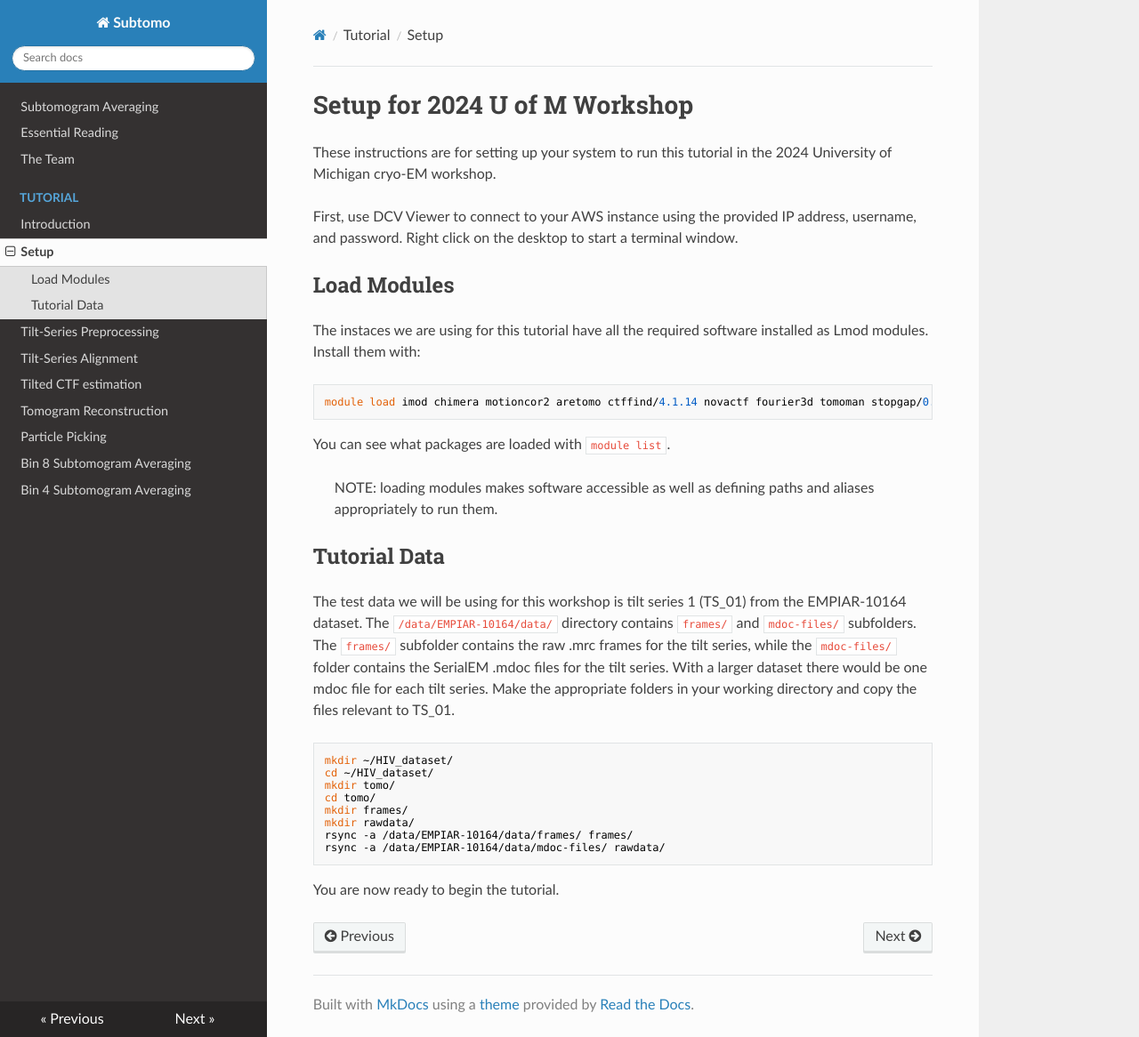
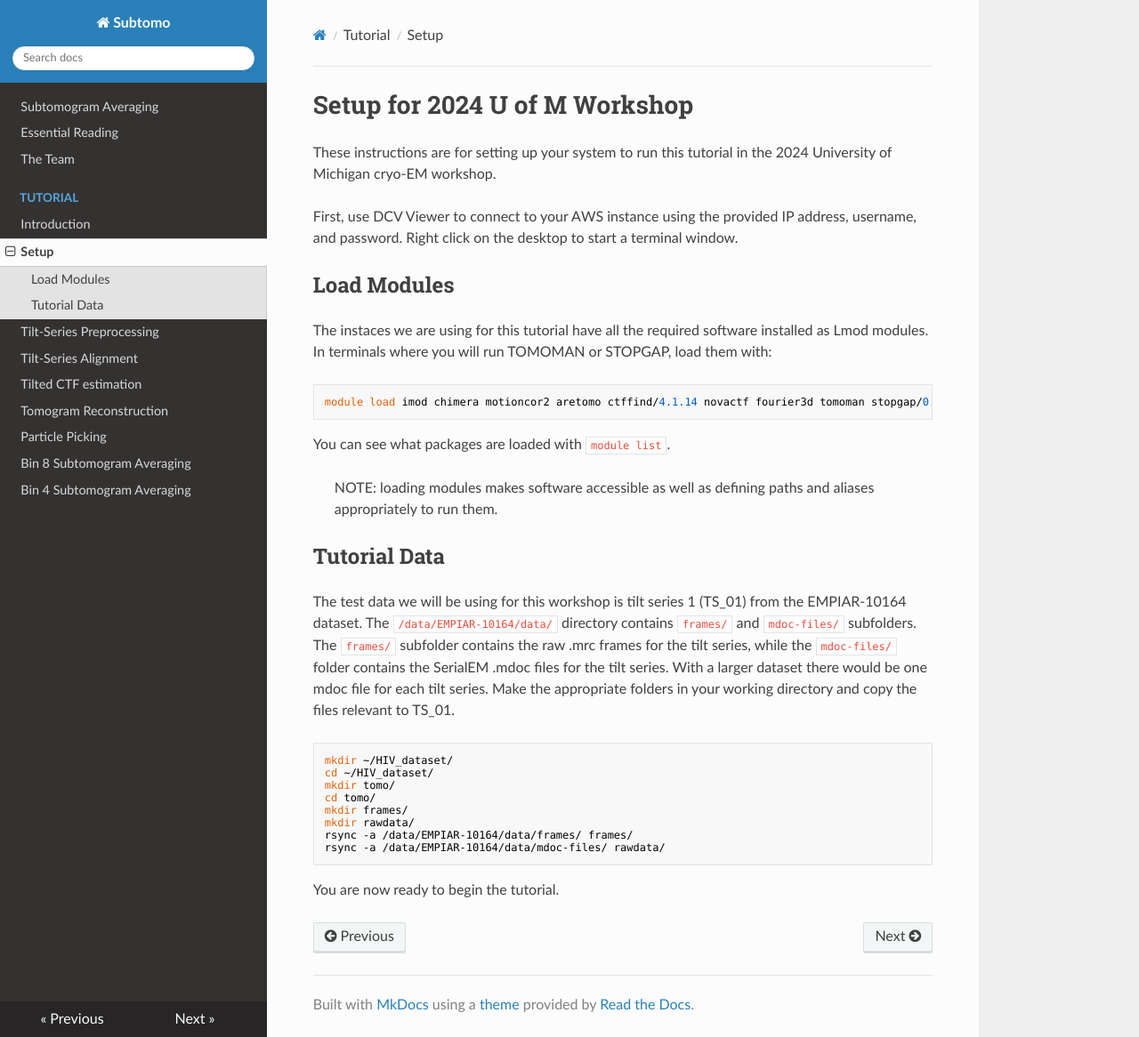
Before and after one commit to wan-lab-vanderbilt/subtomo-tutorials, an MkDocs documentation site: the page built from docs/hiv/setup.md, in a window 1280 px wide and 1166 px high. Shown: the whole window at 89% size. Built offline with MkDocs 1.6.1, drawn with Linux system fonts in a browser that asks for light colours; nearby versions of some CDN libraries.

Commit message:
Update setup.md
edits

```diff
--- a/docs/hiv/setup.md
+++ b/docs/hiv/setup.md
@@ -8,7 +8,7 @@ Right click on the desktop to start a terminal window.
 ## Load Modules
 
 The instaces we are using for this tutorial have all the required software installed as Lmod modules.
-Install them with:
+In terminals where you will run TOMOMAN or STOPGAP, load them with:
 
     module load imod chimera motioncor2 aretomo ctffind/4.1.14 novactf fourier3d tomoman stopgap/0.7.4
 
```
